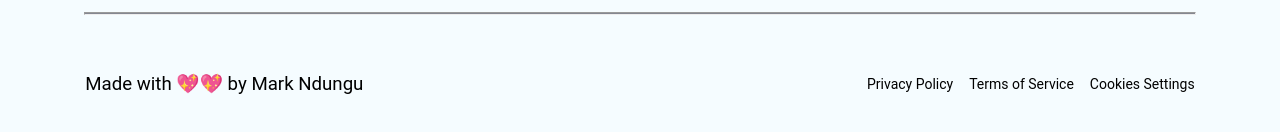
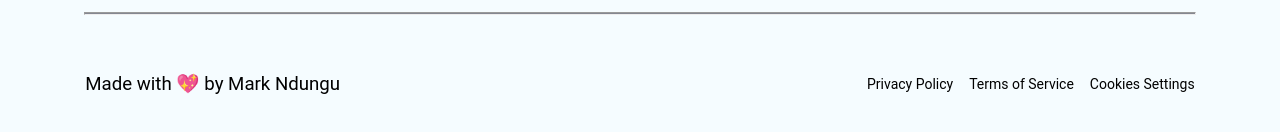
Before and after one commit to kmark-n/personal-portfolio-website, a React (Create React App) app: page / in a window 1280 px wide. Shown: the part 5443-5575 px from the top of the page. Built offline with nearby package versions, Linux system fonts and the light colour scheme.

Commit message:
more updates to the react app

```diff
--- a/src/Pages/Home/Footer.jsx
+++ b/src/Pages/Home/Footer.jsx
@@ -115,7 +115,7 @@ function Footer() {
       </div>
       <hr className="divider" />
       <div className="footer--content--container">
-        <p className="footer--content">Made with 💖💖 by Mark Ndungu</p>
+        <p className="footer--content">Made with 💖 by Mark Ndungu</p>
         <div className="footer--social--icon">
           <ul>
             <li>
```
